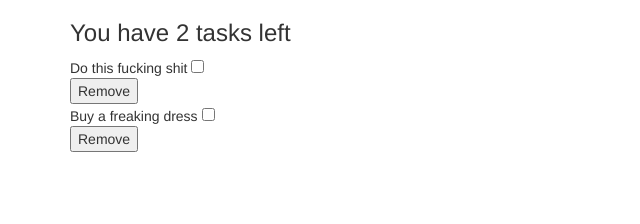
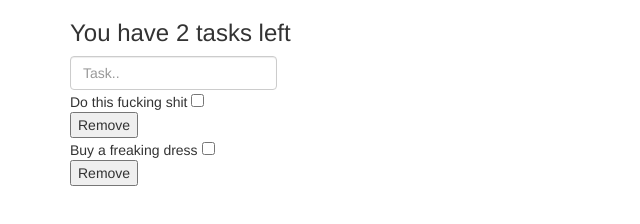
Before and after one commit to 50ftwoman/angulartodoab, a plain HTML site: page index.html in a window 1280 px wide. Shown: the whole page, without its empty margins (0-640 px from the left). Drawn offline with nearby package versions, Linux system fonts and the light colour scheme; some packages are replaced by stand-ins of ours; a script that the page names is missing.

Commit message:
form working

```diff
--- a/index.html
+++ b/index.html
@@ -19,6 +19,7 @@
     <div class="todosthings">
       <form class="form-inline" id="add-todo" ng-submit="add()">
         <label class="sr-only" for="newTodos.task">Task</label>
+        <input class="form-control" type="text" placeholder="Task.." ng-model="newTodo.task" />
       </form>
 
       <div ng-repeat="todo in all" ng-animate="todo">
```
